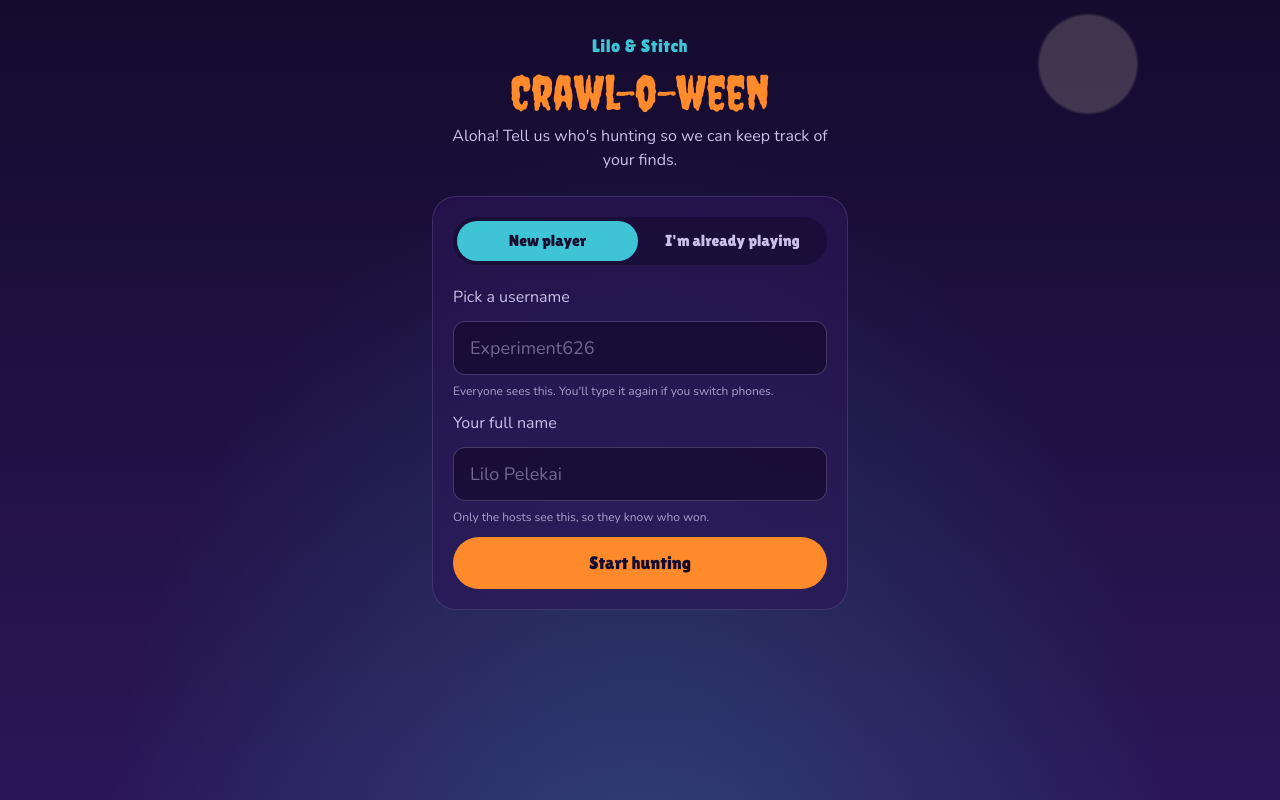
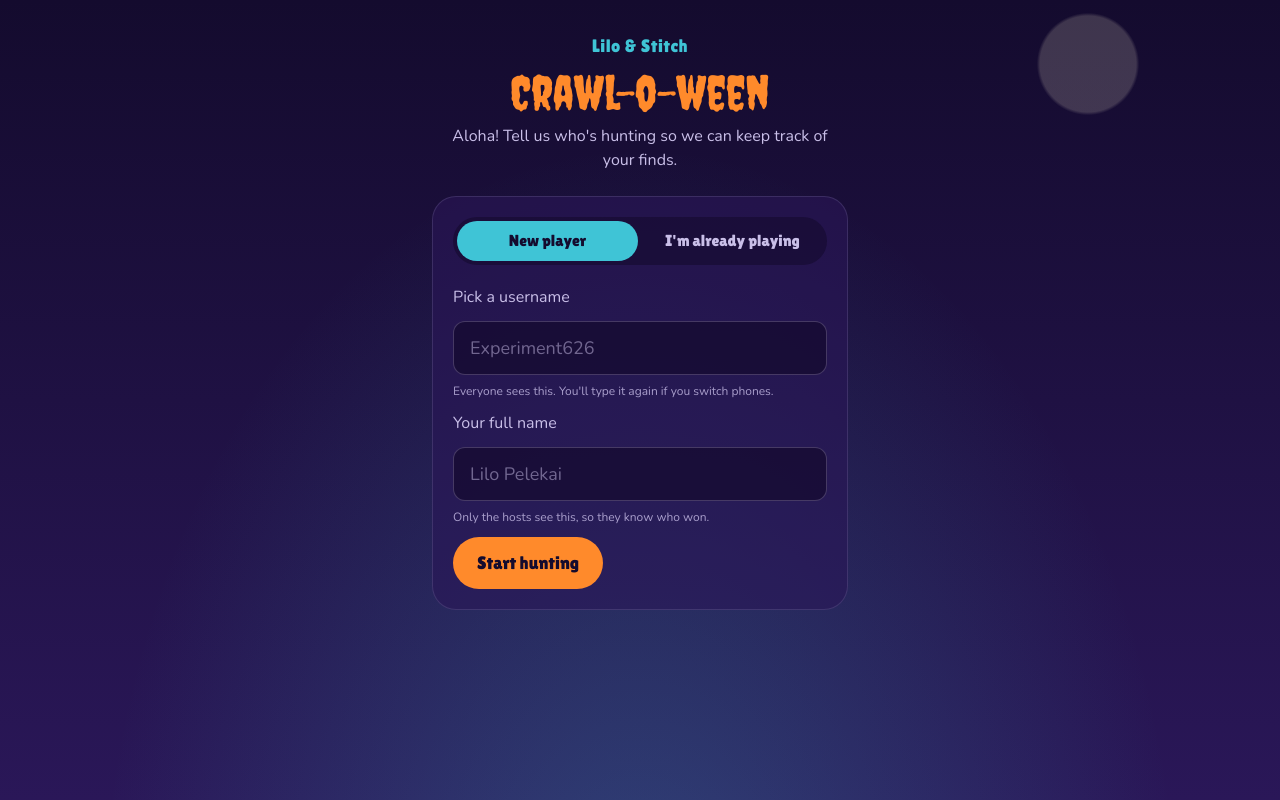
Before and after one commit to sloh4137/lilo-and-stitch-crawloween, a Next.js app: page /join in a window 1280 px wide. Built offline with nearby package versions, Linux system fonts and the light colour scheme.

Commit message:
Add animated button

```diff
--- a/package.json
+++ b/package.json
@@ -9,6 +9,7 @@
     "lint": "eslint"
   },
   "dependencies": {
+    "@react-spring/web": "^10.1.2",
     "firebase-admin": "^14.5.0",
     "next": "16.4.2",
     "react": "19.3.0",
--- a/src/app/join/JoinForm.tsx
+++ b/src/app/join/JoinForm.tsx
@@ -3,6 +3,7 @@
 import { useActionState, useState } from "react";
 import { createPlayer, selectPlayer, type JoinState } from "@/actions/players";
 import { MAX_FULL_NAME_LENGTH, MAX_USERNAME_LENGTH } from "@/lib/names";
+import AnimatedButton from "@/components/AnimatedButton";
 
 type Tab = "new" | "existing";
 
@@ -93,9 +94,16 @@
               {newState.error}
             </p>
           )}
-          <button type="submit" disabled={creating} className={submitClass}>
+          <AnimatedButton
+            type="submit"
+            disabled={creating}
+            className={submitClass}
+            boopProps={{
+              scale: 1.05,
+            }}
+          >
             {creating ? "Joining…" : "Start hunting"}
-          </button>
+          </AnimatedButton>
         </form>
       ) : (
         <form action={selectAction} className="flex flex-col gap-3">
@@ -119,9 +127,16 @@
               {existingState.error}
             </p>
           )}
-          <button type="submit" disabled={selecting} className={submitClass}>
+          <AnimatedButton
+            type="submit"
+            disabled={selecting}
+            className={submitClass}
+            boopProps={{
+              scale: 1.05,
+            }}
+          >
             {selecting ? "Joining…" : "Keep hunting"}
-          </button>
+          </AnimatedButton>
         </form>
       )}
     </section>
--- /dev/null
+++ b/src/components/AnimatedButton.tsx
@@ -0,0 +1,63 @@
+"use client";
+
+import { useRef, type ComponentProps, type PointerEvent } from "react";
+import { animated } from "@react-spring/web";
+
+import useBoop, { BoopProps } from "@/hooks/useBoop";
+
+export type AnimatedButtonProps = ComponentProps<"button"> & {
+  boopProps: BoopProps;
+};
+
+export default function AnimatedButton({
+  boopProps,
+  disabled,
+  style,
+  ...rest
+}: AnimatedButtonProps) {
+  const [boopStyles, trigger] = useBoop({ ...boopProps, disabled });
+  const isInside = useRef(false);
+
+  // The span's box is the button's untransformed size, but the transformed
+  // button still counts as hovering the span when it grows past that box.
+  // Only trigger when the pointer crosses into the span's own bounds, so
+  // the animation can't re-trigger itself at the edges.
+  function handlePointerMove(event: PointerEvent<HTMLSpanElement>) {
+    // Touch has no hover, and moving a finger here usually means scrolling.
+    if (event.pointerType === "touch") {
+      return;
+    }
+    const rect = event.currentTarget.getBoundingClientRect();
+    const inside =
+      event.clientX >= rect.left &&
+      event.clientX <= rect.right &&
+      event.clientY >= rect.top &&
+      event.clientY <= rect.bottom;
+    if (inside && !isInside.current) {
+      trigger();
+    }
+    isInside.current = inside;
+  }
+
+  return (
+    <span
+      className="inline-flex w-fit"
+      onPointerMove={handlePointerMove}
+      onPointerDown={(event) => {
+        // Boop on press instead, as tap feedback.
+        if (event.pointerType === "touch") {
+          trigger();
+        }
+      }}
+      onPointerLeave={() => {
+        isInside.current = false;
+      }}
+    >
+      <animated.button
+        style={{ ...style, ...boopStyles }}
+        disabled={disabled}
+        {...rest}
+      />
+    </span>
+  );
+}
--- /dev/null
+++ b/src/hooks/useBoop.ts
@@ -0,0 +1,55 @@
+/**
+ * Code from Josh W Comeau
+ * https://joshwcomeau.com/react/boop/
+ */
+import React from "react";
+import { useSpring, SpringConfig } from "@react-spring/web";
+export type BoopProps = {
+  x?: number;
+  y?: number;
+  rotation?: number;
+  scale?: number;
+  timing?: number;
+  springConfig?: SpringConfig;
+  disabled?: boolean;
+};
+export default function useBoop({
+  x = 0,
+  y = 0,
+  rotation = 0,
+  scale = 1,
+  timing = 150,
+  springConfig = {
+    tension: 300,
+    friction: 10,
+  },
+  disabled = false,
+}: BoopProps): [{}, () => void] {
+  const [isBooped, setIsBooped] = React.useState(false);
+  const style = useSpring({
+    transform: isBooped
+      ? `translate(${x}px, ${y}px)
+          rotate(${rotation}deg)
+          scale(${scale})`
+      : `translate(0px, 0px)
+          rotate(0deg)
+          scale(1)`,
+    config: springConfig,
+    cancel: disabled,
+  });
+  React.useEffect(() => {
+    if (!isBooped) {
+      return;
+    }
+    const timeoutId = window.setTimeout(() => {
+      setIsBooped(false);
+    }, timing);
+    return () => {
+      window.clearTimeout(timeoutId);
+    };
+  }, [isBooped]);
+  const trigger = React.useCallback(() => {
+    setIsBooped(true);
+  }, []);
+  return [style, trigger];
+}
```
Also changed, not shown: 1 other file (tests, documents, lock files or other folders).
